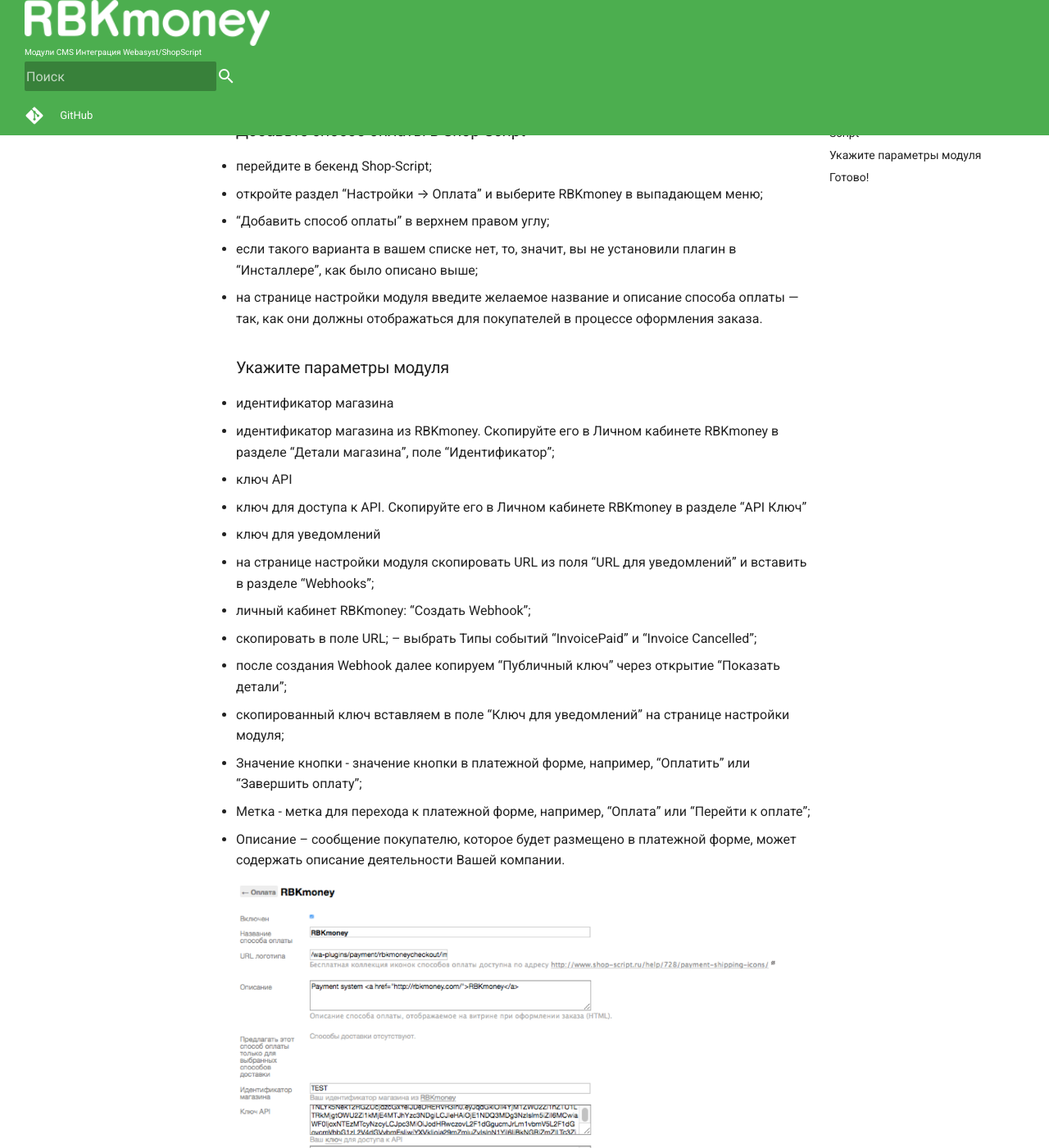
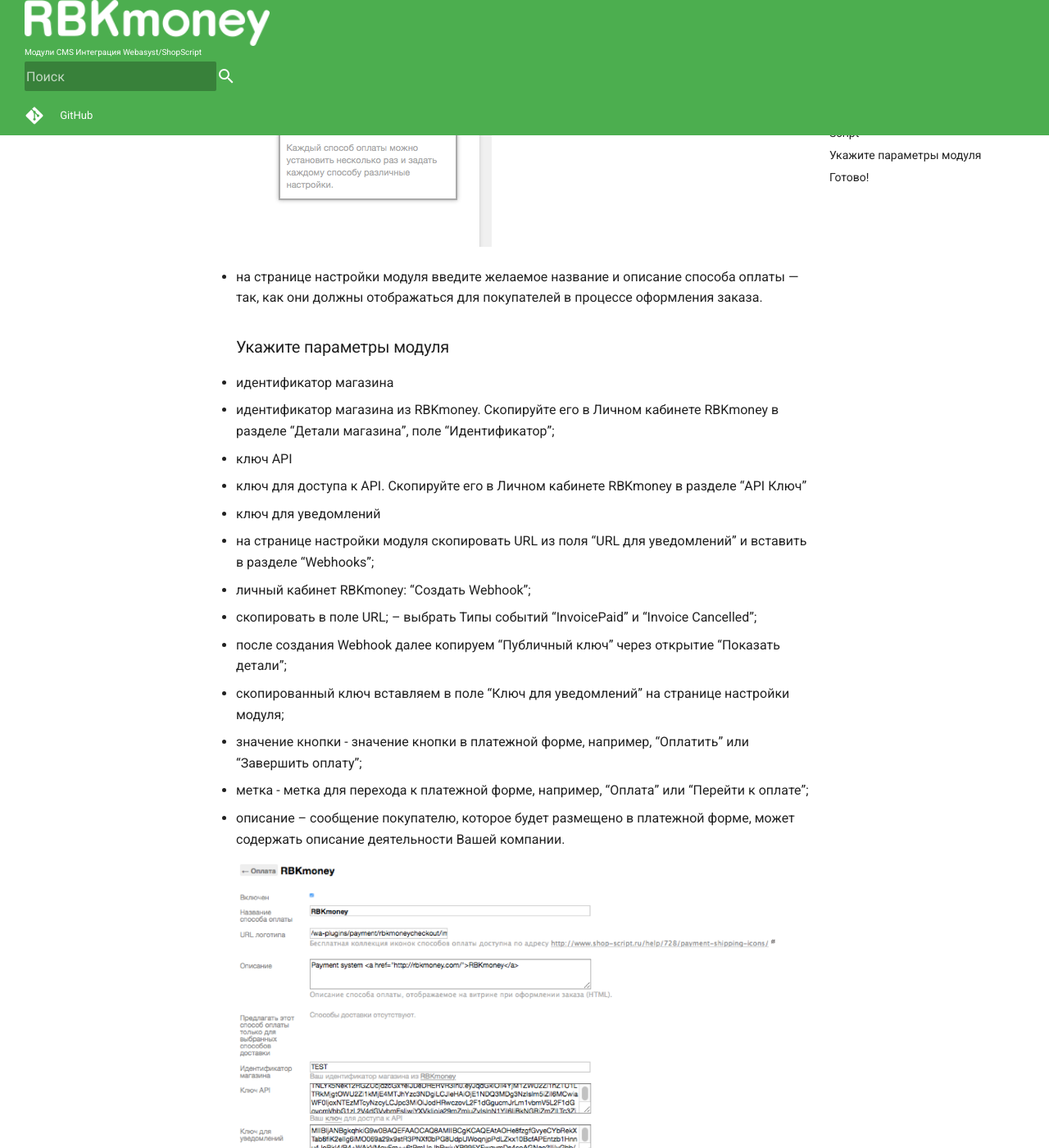
Before and after one commit to rbkmoney/docs, an MkDocs documentation site: the page built from content/integrations/cms-modules/webasyst/index.md, in a window 1280 px wide and 1400 px high, scrolled down 1310 px. Shown: the whole window at 82% size. Built offline with MkDocs 1.6.1 and Material for MkDocs 9.7.7, drawn with Linux system fonts in a browser that asks for light colours; nearby versions of some CDN libraries; comment, search, counter and statistics services are not loaded; old or Windows-style settings are respelled for this version of MkDocs; some of the changed text lies outside the part shown.

Commit message:
- review fixes - spellcheck

```diff
--- a/content/integrations/cms-modules/webasyst/index.md
+++ b/content/integrations/cms-modules/webasyst/index.md
@@ -8,8 +8,8 @@
 
 Для этого необходимо:
 
-- Подать заявку на подключение к Системе RBKmoney по [ссылке](https://welcome.rbk.money/)
-- Зарегистрировать аккаунт в Системе RBKmoney по [ссылке](https://dashboard.rbk.money/) и создать магазин.
+- подать заявку на подключение к Системе RBKmoney по [ссылке](https://welcome.rbk.money/);
+- зарегистрировать аккаунт в Системе RBKmoney по [ссылке](https://dashboard.rbk.money/) и создать магазин.
 
 После оформления заявки с Вами свяжется менеджер компании для заключения договора.
 
@@ -23,14 +23,14 @@
 - найдите плагин RBKmoney в секции "Плагины → Платежные системы";
 - щелкните по кнопке "Установить".
 
-![payment-methods.png](img/payment-methods.png)
-
 ### Добавьте способ оплаты в Shop-Script
 
 - перейдите в бекенд Shop-Script;
 - откройте раздел "Настройки → Оплата" и выберите RBKmoney в выпадающем меню;
-- "Добавить способ оплаты" в верхнем правом углу;
-- если такого варианта в вашем списке нет, то, значит, вы не установили плагин в "Инсталлере", как было описано выше;
+- "Добавить способ оплаты" в верхнем правом углу. Если такого варианта в вашем списке нет, то, значит, вы не установили плагин в "Инсталлере", как было описано выше;
+
+![payment-methods.png](img/payment-methods.png)
+
 - на странице настройки модуля введите желаемое название и описание способа оплаты — так, как они должны отображаться для покупателей в процессе оформления заказа.
 
 ### Укажите параметры модуля
@@ -46,9 +46,9 @@
 	– выбрать Типы событий "InvoicePaid" и "Invoice Canсelled";
 - после создания Webhook далее копируем "Публичный ключ" через открытие "Показать детали";
 - скопированный ключ вставляем в поле "Ключ для уведомлений" на странице настройки модуля;
-- Значение кнопки - значение кнопки в платежной форме, например, "Оплатить" или "Завершить оплату";
-- Метка - метка для перехода к платежной форме, например, "Оплата" или "Перейти к оплате";
-- Описание – сообщение покупателю, которое будет размещено в платежной форме, может содержать описание деятельности Вашей компании.
+- значение кнопки - значение кнопки в платежной форме, например, "Оплатить" или "Завершить оплату";
+- метка - метка для перехода к платежной форме, например, "Оплата" или "Перейти к оплате";
+- описание – сообщение покупателю, которое будет размещено в платежной форме, может содержать описание деятельности Вашей компании.
 
 ![setings.png](img/settings.png)
 
```
